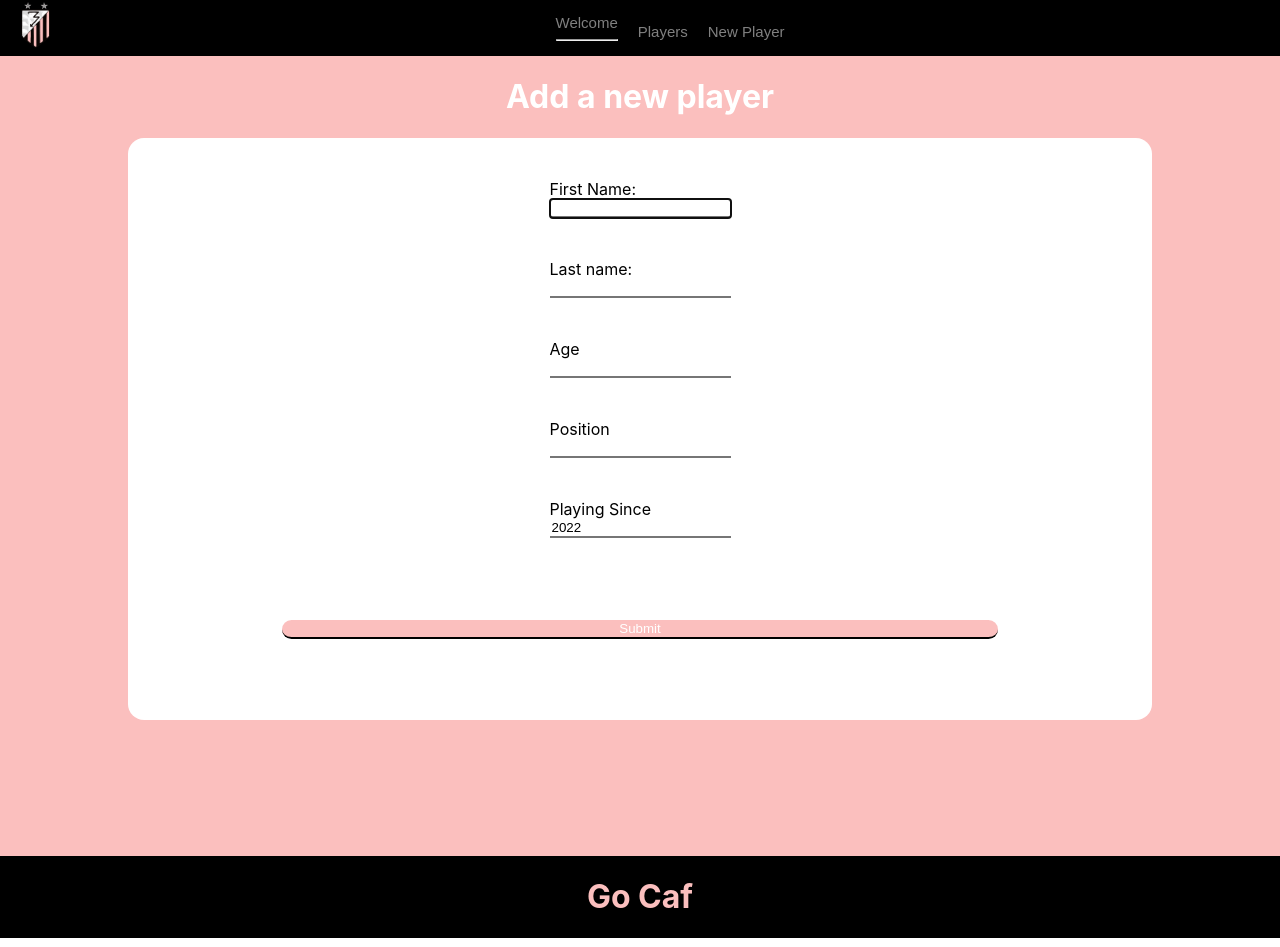
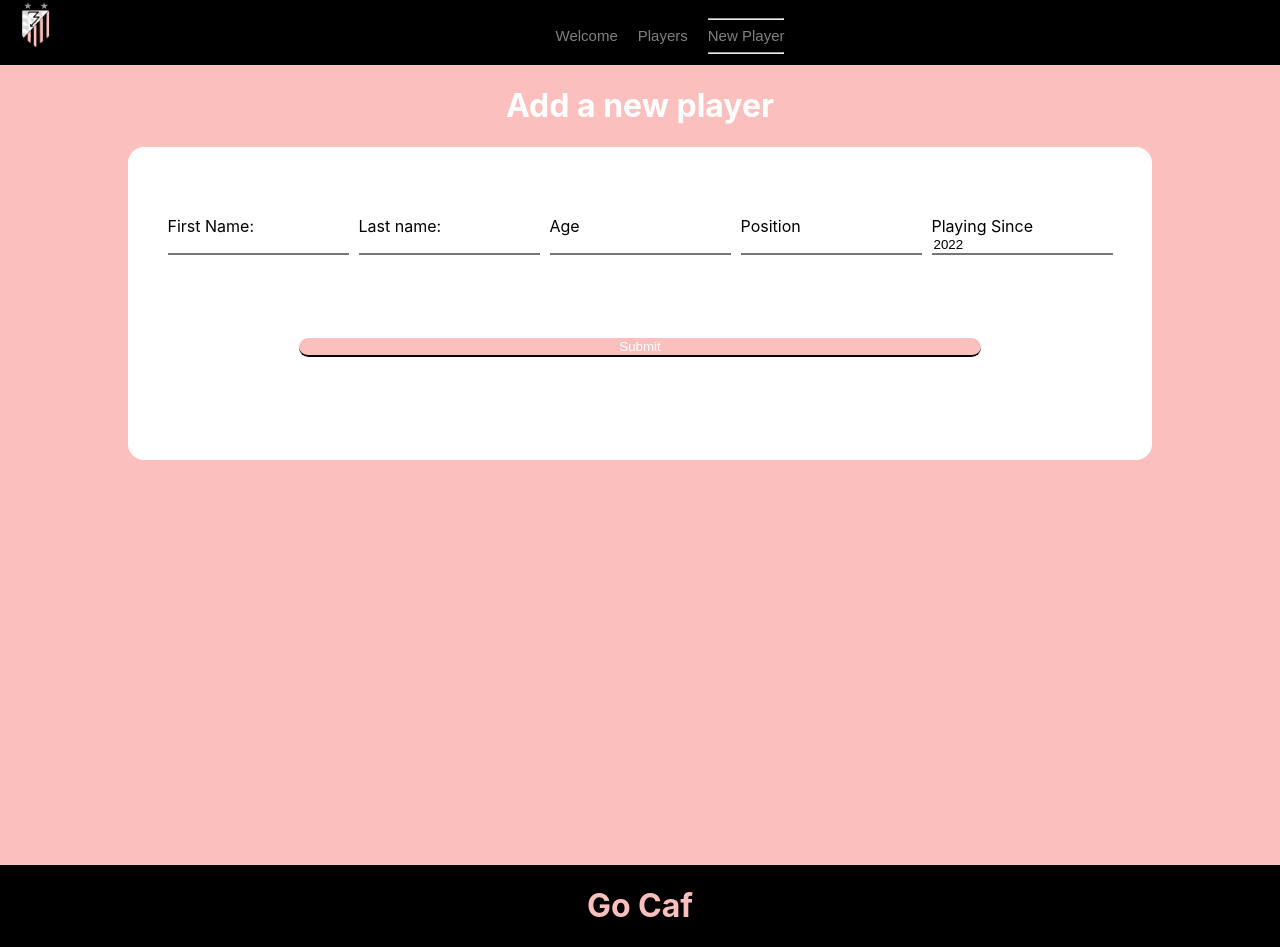
Before and after one commit to nachom12/CAFsite-frontend, a React (Create React App) app in the folder cafsite/: page /newplayer in a window 1280 px wide. Built offline with nearby package versions, Linux system fonts and the light colour scheme.

Commit message:
improoving look & feel and navigation

```diff
--- a/cafsite/src/App.js
+++ b/cafsite/src/App.js
@@ -17,6 +17,7 @@ function App() {
       <div className="content">
         <Routes>
           <Route path="/" element={<Welcome />} />
+          <Route path="/welcome" element={<Welcome />} />
           <Route path="/newplayer" element={<NewPlayer />} />
           <Route path="/*" element={<ErrorPage errorCode="404" />} />
         </Routes>
--- a/cafsite/src/assets/scss/App.scss
+++ b/cafsite/src/assets/scss/App.scss
@@ -8,8 +8,16 @@
   display: flex;
   justify-content: center;
   height: 100vh;
+  // min-height: calc(100vh - 150px);
 }
 
 .footer {
-  min-height: 2px;
+  // ToDoL Parche de bottom bar.
+  // position: sticky;
+  // bottom: 0;
+  // min-height: 2px;
+
+  // flex
+  // flex-wrap: wrap
+
 }
--- a/cafsite/src/assets/scss/components/header.scss
+++ b/cafsite/src/assets/scss/components/header.scss
@@ -37,3 +37,7 @@ $CAF_PINK: #fbbfbe;
     }
   }
 }
+
+.yasabes {
+  background-color: red !important;
+}
--- a/cafsite/src/assets/scss/pages/newPlayer.scss
+++ b/cafsite/src/assets/scss/pages/newPlayer.scss
@@ -9,7 +9,8 @@ $breakpoint-tablet: 768px;
   color: white;
   height: 100%;
   width: 100%;
-  .newPlayerForm__fields{
+
+  .newPlayerForm__fields {
     display: flex;
     flex-direction: column;
     justify-content: space-between;
@@ -18,7 +19,15 @@ $breakpoint-tablet: 768px;
     border-radius: 1rem;
     margin-left: 10%;
     margin-right: 10%;
-  };
+    padding: 25px;
+    justify-content: center;
+
+    @media (min-width: 600px) {
+      flex-direction: row;
+      flex-wrap: wrap;
+    }
+  }
+
   label {
     display: flex;
     flex-direction: column;
@@ -28,11 +37,15 @@ $breakpoint-tablet: 768px;
     span {
       color: $CAF_PINK;
     }
+    margin: 5px;
   };
   input {
-    border-top: none;
-    border-left: none;
-    border-right: none;
+    outline: none;
+    border: {
+      top: none;
+      left: none;
+      right: none;
+    }
   };
   .submitButton{
     margin: 8%;
--- a/cafsite/src/components/Header.js
+++ b/cafsite/src/components/Header.js
@@ -2,18 +2,40 @@ import { useState } from 'react';
 import '../assets/scss/components/header.scss'
 import CAF from '../assets/img/CAF.png'
 
-import { Link } from 'react-router-dom';
+import { Link, useLocation } from 'react-router-dom';
+
 
 const Header = () => {
-  const [currentTab, setCurrentTab] = useState('welcome');
+  const menuTabs = [
+    {
+      key: 'welcome',
+      value: 'Welcome'
+    },
+    {
+      key: 'players',
+      value: 'Players'
+    },
+    {
+      key: 'newplayer',
+      value: 'New Player'
+    }
+  ];
 
-  const horizontalLine = (tabName) => {
-    if (tabName === currentTab) {
-      return (
-        <hr></hr>
-      )
-    }
-  }
+  let { pathname } = useLocation();
+
+  console.log(pathname.slice(1, pathname.length)); // erase first character '/'.
+
+  const [currentTab, setCurrentTab] = useState(pathname.slice(1, pathname.length));
+
+  const renderMenuTab = (tabName) => {
+    return (
+      <>
+        {tabName.key === currentTab ? <hr /> : ''}
+        {tabName.value}
+        {tabName.key === currentTab ? <hr /> : ''}
+      </>
+    )
+  };
 
   return (
     <div className="header--title">
@@ -21,15 +43,17 @@ const Header = () => {
         <img src={CAF} alt="caf logo" />
       </div>
       <div className="header--title__options">
-        <Link to='/'>
-          <button onClick={() => setCurrentTab('welcome')} > Welcome {horizontalLine('welcome')} </button>
-        </Link>
-        <Link to='/players'>
-          <button onClick={() => setCurrentTab('players')} >Players {horizontalLine('players')}</button>
-        </Link>
-        <Link to='/newplayer'>
-          <button onClick={() => setCurrentTab('newPlayer')} >New Player {horizontalLine('newPlayer')}</button>
-        </Link>
+        {menuTabs.map((menuTab) => {
+          return (
+            <div id={menuTab.key}>
+              <Link to={'/' + menuTab.key}>
+                <button onClick={() => setCurrentTab(menuTab.key)} >
+                  {renderMenuTab(menuTab)}
+                </button>
+              </Link>
+            </div>
+          )
+        })}
       </div>
     </div>
   )
--- a/cafsite/src/pages/NewPlayer.js
+++ b/cafsite/src/pages/NewPlayer.js
@@ -17,7 +17,7 @@ const NewPlayer = () => {
     }
   });
 
-  if(errors) {
+  if (errors) {
     console.log(errors);
   }
 
@@ -28,6 +28,7 @@ const NewPlayer = () => {
   return (
     <div className="newPlayerForm">
       <h1>Add a new player</h1>
+
       <form className="newPlayerForm__fields" onSubmit={handleSubmit(onSubmit)}>
         <label>
           First Name:
```
